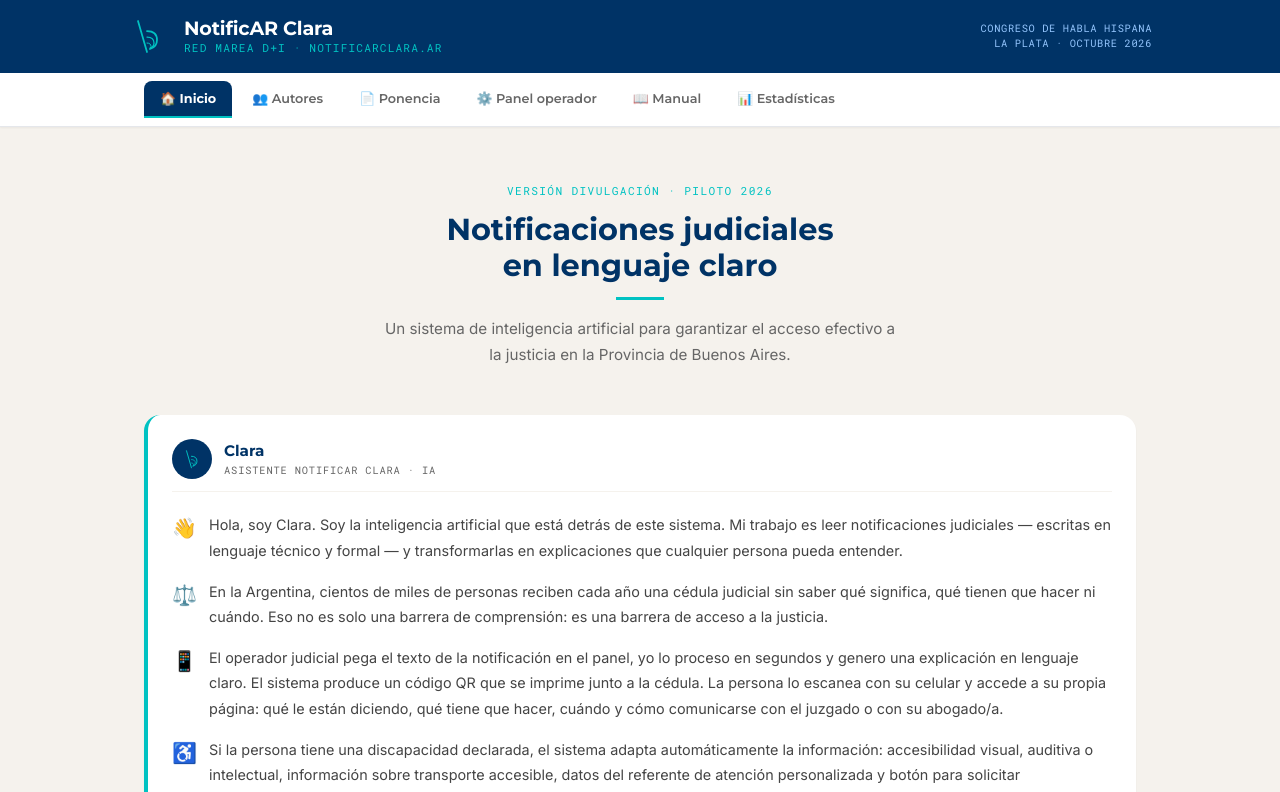
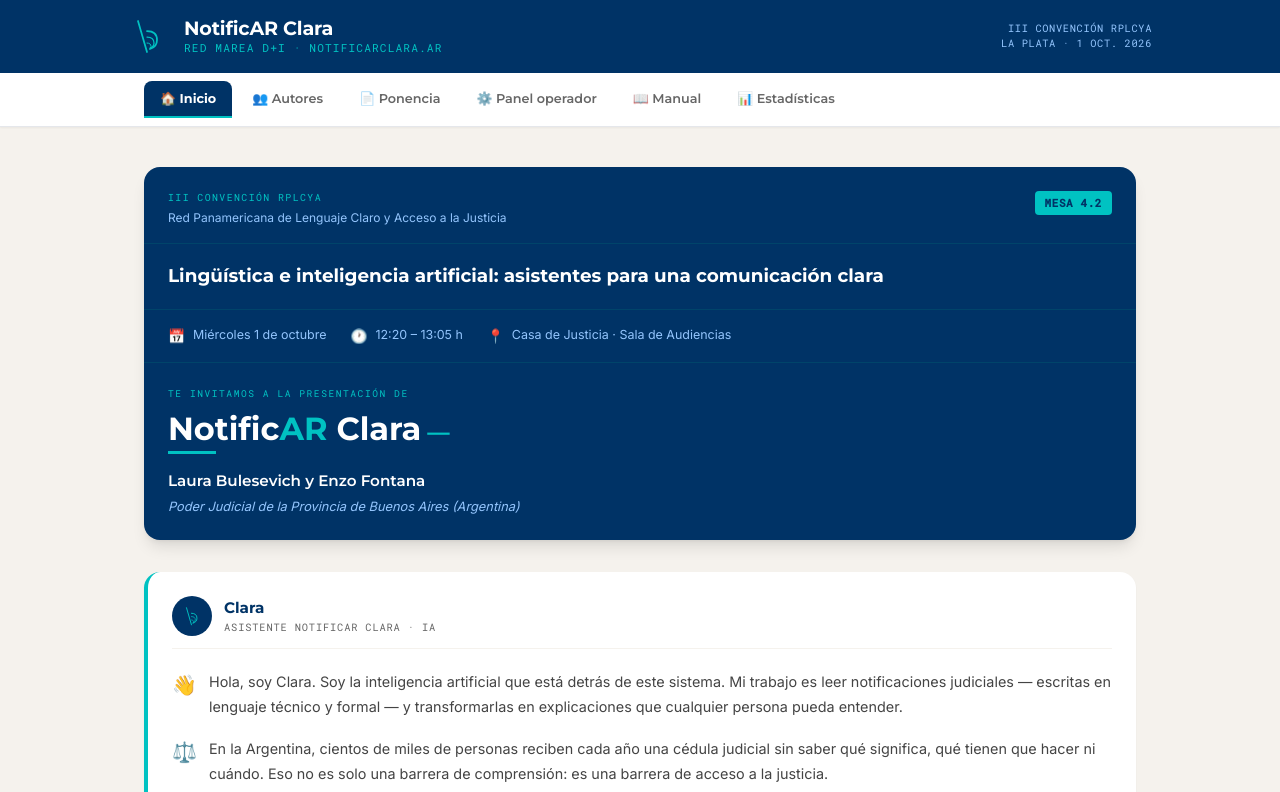
Before and after one commit to drfontana-arch/notificar-clara, a Next.js app: page / in a window 1280 px wide. Shown: the top 792 px of the page. Built offline with nearby package versions, Linux system fonts and the light colour scheme.

Commit message:
landing: portada III Convencion RPLCyA + datos correctos del evento

```diff
--- a/src/app/page.jsx
+++ b/src/app/page.jsx
@@ -29,32 +29,51 @@ const CLARA_INTRO = [
   },
   {
     icono: '🔬',
-    texto: 'NotificAR Clara es un prototipo piloto desarrollado por Red Marea D+I para el Congreso de Habla Hispana de La Plata 2026. Está construido con tecnología 100% disponible hoy, sin necesidad de grandes inversiones de infraestructura, y es adaptable a cualquier fuero o jurisdicción.',
+    texto: 'NotificAR Clara es un prototipo piloto desarrollado por Red Marea D+I, presentado en la III Convención RPLCyA (Red Panamericana de Lenguaje Claro y Acceso a la Justicia) en La Plata, octubre 2026. Está construido con tecnología 100% disponible hoy, sin necesidad de grandes inversiones de infraestructura, y es adaptable a cualquier fuero o jurisdicción.',
   },
 ]
 
 const AUTORES = [
   {
+    nombre: 'Laura A. Bulesevich',
+    email: 'bulesevichlaura@gmail.com',
+    foto: null,
+    cargo: 'Jueza de la Cámara de Apelaciones Civil y Comercial de Necochea',
+    cv: [
+      'Integrante del Cuerpo Académico del Fuero Civil y Comercial del Consejo de la Magistratura de la Provincia de Buenos Aires.',
+      'Abogada egresada de la UBA con medalla de oro, distinguida con Premio CSJN.',
+      'Especialista en Derecho Penal — UBA (Director: Dr. David Baigún).',
+      'Diplomada en Derechos Económicos, Sociales, Culturales y Ambientales — UBA / CIDH / CIADH (nov. 2020).',
+      'Diplomada en Familias y Género — Universidad Nacional del Chaco Austral (mar. 2022).',
+      'Diplomada en Argumentación Jurídica y Litigio Judicial — Universidad de San Isidro.',
+    ],
+  },
+  {
     nombre: 'Enzo Fontana',
     email: 'dr.fontana@gmail.com',
     foto: null,
-    cv: 'Abogado. Integrante de Red Marea D+I. Especialista en derecho e innovación tecnológica.',
-  },
-  {
-    nombre: 'Laura Bulesevich',
-    email: 'bulesevichlaura@gmail.com',
-    foto: null,
-    cv: 'Abogada. Integrante de Red Marea D+I.',
+    cargo: 'Secretario de la Unidad Funcional de Defensa Penal N° 6 — Departamento Judicial de Necochea',
+    cv: [
+      'Ministerio Público de la Provincia de Buenos Aires (desde 2015).',
+      'Abogado egresado de la Universidad Nacional de Mar del Plata (2003).',
+      'Mediador (Programa de Formación de Mediadores de la UNLZ y de la Fundación CIJUSO).',
+      'Ex docente titular de Abordaje de Conflictos y Derechos Humanos y Ética Profesional, Escuela de Policía Juan Vucetich, sede Necochea.',
+      'Diplomado Iberoamericano en Innovación y Liderazgo Judicial — Universidad Champagnat.',
+    ],
   },
 ]
 
-const PONENCIA_RESUMEN = `NotificAR Clara propone integrar inteligencia artificial al proceso de notificación judicial en la Provincia de Buenos Aires, con el objetivo de garantizar el acceso efectivo a la justicia de personas en condición de vulnerabilidad.
+const PONENCIA_RESUMEN = `Ser notificado de un acto judicial es, en teoría, el punto de partida del ejercicio de los derechos procesales. Sin embargo, en la práctica, es con frecuencia el punto donde ese ejercicio se detiene. El lenguaje técnico-jurídico que caracteriza a las cédulas, citaciones y notificaciones electrónicas resulta opaco para la gran mayoría de sus destinatarios.
 
-El sistema parte de una premisa simple: el derecho a ser notificado no se agota en la entrega formal del papel. Implica también el derecho a comprender qué dice ese papel. Sin comprensión no hay ejercicio efectivo del derecho de defensa, no hay acceso real a la justicia.
+Las consecuencias de esa incomprensión son concretas: inasistencias a audiencias, rebeldías declaradas, plazos procesales vencidos, privaciones de libertad evitables, resoluciones consentidas y, en resumen, derechos no ejercidos o vulnerados. La barrera comunicacional no es un problema periférico al sistema judicial sino que es uno de sus costos invisibles más significativos.
 
-La propuesta combina: (1) procesamiento de lenguaje natural mediante IA (Claude Haiku 4.5, Anthropic) para traducir el lenguaje jurídico a lenguaje claro; (2) generación automática de un código QR por cada notificación; (3) una página web ciudadana accesible desde el celular que incluye explicación adaptada, guía de acciones, contacto directo con el órgano emisor y ajustes razonables para personas con discapacidad; y (4) un canal de WhatsApp para consultas de los ciudadanos con derivación automática al área responsable.
+NotificAR Clara es un sistema de mediación comunicacional y servicios diseñado para dar respuesta tecnológica a ese problema. Su propósito central es incorporar, en las notificaciones y citaciones judiciales, una capa de comprensión accesible desde el teléfono celular de cualquier persona, sin modificar los documentos originales ni los sistemas informáticos en uso.
 
-El sistema está diseñado conforme a las Reglas de Brasilia (reglas 58 a 61), la Ley Provincial 15.184 y la Resolución SC 1131/26 de la SCBA, y puede ser implementado con tecnología disponible en la actualidad, sin requerir modificaciones legislativas previas.`
+La propuesta se organiza en cuatro ejes: (1) el diagnóstico de la notificación como acto de comunicación que falla sistemáticamente; (2) el marco normativo — Reglas de Brasilia (58 a 63), CDPD, CDN, Convención Interamericana sobre Personas Mayores y Res. SCBA 1131/26; (3) la arquitectura y funcionamiento del sistema; y (4) la viabilidad, impacto esperado y condiciones de escalabilidad.
+
+El sistema opera mediante un código QR que se añade al documento judicial. Al escanearlo, el destinatario accede a una asistente virtual de video generada con IA que explica su función y brinda comunicación en lenguaje claro. Incluye triaje automatizado editable, formulación de preguntas sobre el acto notificado y vías de contacto directo con el órgano emisor. Módulos diferenciados de ajustes razonables contemplan perfiles para personas con discapacidad, adultos mayores y niñas, niños y adolescentes.
+
+El resultado principal es un prototipo operativo disponible para demostración. Los hallazgos confirman que la implementación no requiere gran inversión en infraestructura y puede avanzar órgano por órgano sobre la infraestructura digital ya existente. NotificAR Clara propone que el rigor técnico del documento y la explicación comprensible para quien lo recibe puedan coexistir en el mismo soporte.`
 
 // ── Isologo Red Marea D+I (SVG inline) ───────────────────
 function IsologoRedMarea({ color = '#ffffff', size = 32 }) {
@@ -92,10 +111,10 @@ export default function LandingPage() {
           </div>
           <div className="text-right hidden sm:block">
             <p style={{ fontFamily: 'var(--font-mono)', fontSize: '0.65rem', color: '#93c5fd', letterSpacing: '0.06em' }} className="uppercase">
-              Congreso de Habla Hispana
+              III Convención RPLCyA
             </p>
             <p style={{ fontFamily: 'var(--font-mono)', fontSize: '0.65rem', color: '#93c5fd', letterSpacing: '0.06em' }} className="uppercase">
-              La Plata · Octubre 2026
+              La Plata · 1 oct. 2026
             </p>
           </div>
         </div>
@@ -131,18 +150,65 @@ export default function LandingPage() {
         {tabActiva === 'inicio' && (
           <div className="space-y-8">
 
-            {/* Hero */}
-            <div className="text-center py-4">
-              <p style={{ fontFamily: 'var(--font-mono)', color: '#00C2C2', fontSize: '0.7rem', letterSpacing: '0.12em' }} className="uppercase mb-3">
-                VERSIÓN DIVULGACIÓN · Piloto 2026
-              </p>
-              <h1 style={{ fontFamily: 'var(--font-heading)', fontWeight: 700, fontSize: '1.9rem', color: '#003366', lineHeight: 1.2 }} className="mb-3">
-                Notificaciones judiciales<br/>en lenguaje claro
-              </h1>
-              <div style={{ width: 48, height: 3, backgroundColor: '#00C2C2', margin: '0 auto 16px' }} />
-              <p style={{ fontFamily: 'var(--font-body)', color: '#666666', fontSize: '0.95rem', maxWidth: 520, margin: '0 auto', lineHeight: 1.7 }}>
-                Un sistema de inteligencia artificial para garantizar el acceso efectivo a la justicia en la Provincia de Buenos Aires.
-              </p>
+            {/* ── Portada evento (inspirada en flyer RPLCyA) ── */}
+            <div className="rounded-2xl overflow-hidden shadow-lg" style={{ backgroundColor: '#003366' }}>
+
+              {/* Banda superior — evento */}
+              <div className="px-6 pt-6 pb-4 border-b" style={{ borderBottomColor: '#00446a' }}>
+                <div className="flex items-start justify-between gap-4 flex-wrap">
+                  <div>
+                    <p style={{ fontFamily: 'var(--font-mono)', color: '#00C2C2', fontSize: '0.62rem', letterSpacing: '0.14em' }} className="uppercase mb-1">
+                      III Convención RPLCyA
+                    </p>
+                    <p style={{ fontFamily: 'var(--font-body)', color: '#93c5fd', fontSize: '0.75rem', lineHeight: 1.4 }}>
+                      Red Panamericana de Lenguaje Claro y Acceso a la Justicia
+                    </p>
+                  </div>
+                  <span style={{ fontFamily: 'var(--font-mono)', fontSize: '0.68rem', backgroundColor: '#00C2C2', color: '#003366', fontWeight: 700, letterSpacing: '0.06em', padding: '4px 10px', borderRadius: 4 }}>
+                    MESA 4.2
+                  </span>
+                </div>
+              </div>
+
+              {/* Título de la mesa */}
+              <div className="px-6 py-5 border-b" style={{ borderBottomColor: '#00446a' }}>
+                <p style={{ fontFamily: 'var(--font-heading)', fontWeight: 700, fontSize: '1.15rem', color: '#ffffff', lineHeight: 1.35 }}>
+                  Lingüística e inteligencia artificial: asistentes para una comunicación clara
+                </p>
+              </div>
+
+              {/* Datos logísticos */}
+              <div className="px-6 py-4 flex flex-wrap gap-x-6 gap-y-2 border-b" style={{ borderBottomColor: '#00446a' }}>
+                {[
+                  { icon: '📅', text: 'Miércoles 1 de octubre' },
+                  { icon: '🕐', text: '12:20 – 13:05 h' },
+                  { icon: '📍', text: 'Casa de Justicia · Sala de Audiencias' },
+                ].map((d, i) => (
+                  <div key={i} className="flex items-center gap-2">
+                    <span style={{ fontSize: '0.85rem' }}>{d.icon}</span>
+                    <span style={{ fontFamily: 'var(--font-body)', color: '#93c5fd', fontSize: '0.78rem' }}>{d.text}</span>
+                  </div>
+                ))}
+              </div>
+
+              {/* Presentación de NotificAR Clara */}
+              <div className="px-6 py-6">
+                <p style={{ fontFamily: 'var(--font-mono)', color: '#00C2C2', fontSize: '0.6rem', letterSpacing: '0.16em' }} className="uppercase mb-3">
+                  Te invitamos a la presentación de
+                </p>
+                <p style={{ fontFamily: 'var(--font-heading)', fontWeight: 700, fontSize: '2rem', color: '#ffffff', lineHeight: 1, marginBottom: 6 }}>
+                  Notific<span style={{ color: '#00C2C2' }}>AR</span> Clara
+                  <span style={{ color: '#00C2C2', marginLeft: 6, fontSize: '1.4rem' }}>—</span>
+                </p>
+                <div style={{ width: 48, height: 3, backgroundColor: '#00C2C2', marginBottom: 16 }} />
+                <p style={{ fontFamily: 'var(--font-heading)', fontWeight: 600, color: '#ffffff', fontSize: '0.95rem', marginBottom: 4 }}>
+                  Laura Bulesevich y Enzo Fontana
+                </p>
+                <p style={{ fontFamily: 'var(--font-body)', color: '#93c5fd', fontSize: '0.8rem', fontStyle: 'italic' }}>
+                  Poder Judicial de la Provincia de Buenos Aires (Argentina)
+                </p>
+              </div>
+
             </div>
 
             {/* Clara presenta */}
@@ -223,7 +289,7 @@ export default function LandingPage() {
 
             <div className="bg-white rounded-xl p-5 shadow-sm border-l-4" style={{ borderLeftColor: '#00C2C2' }}>
               <p style={{ fontFamily: 'var(--font-body)', color: '#666', fontSize: '0.88rem', lineHeight: 1.7 }}>
-                Ponencia presentada en el <strong style={{ color: '#003366' }}>Congreso de Habla Hispana · La Plata, octubre 2026</strong>, en el marco de <strong style={{ color: '#003366' }}>Red Marea D+I</strong> — colectivo de colaboración intelectual que intersecciona derecho e innovación. Tagline: <em>"Derecho e innovación en red"</em>.
+                Ponencia presentada en la <strong style={{ color: '#003366' }}>III Convención RPLCyA — Red Panamericana de Lenguaje Claro y Acceso a la Justicia · La Plata, 1 de octubre de 2026</strong>, en el marco de <strong style={{ color: '#003366' }}>Red Marea D+I</strong> — colectivo de colaboración intelectual que intersecciona derecho e innovación. Tagline: <em>"Derecho e innovación en red"</em>.
               </p>
             </div>
 
@@ -234,21 +300,29 @@ export default function LandingPage() {
                     <img src={autor.foto} alt={autor.nombre} className="w-28 h-28 rounded-full object-cover" style={{ border: '4px solid #003366' }} />
                   ) : (
                     <div className="w-28 h-28 rounded-full flex items-center justify-center text-white text-4xl" style={{ backgroundColor: '#003366', border: '4px solid #00C2C2', fontFamily: 'var(--font-heading)', fontWeight: 700 }}>
-                      {autor.nombre.charAt(0)}
+                      {autor.nombre.split(' ').map(p => p[0]).join('').slice(0,2)}
                     </div>
                   )}
-                  <div>
-                    <h3 style={{ fontFamily: 'var(--font-heading)', fontWeight: 700, color: '#003366', fontSize: '1.1rem' }}>{autor.nombre}</h3>
-                    <div style={{ width: 24, height: 2, backgroundColor: '#00C2C2', margin: '8px auto' }} />
-                    <p style={{ fontFamily: 'var(--font-body)', color: '#666', fontSize: '0.85rem', lineHeight: 1.65 }}>{autor.cv}</p>
-                    <a href={`mailto:${autor.email}`} style={{ fontFamily: 'var(--font-mono)', color: '#00C2C2', fontSize: '0.72rem' }} className="hover:underline mt-2 block">{autor.email}</a>
+                  <div className="text-left w-full">
+                    <h3 style={{ fontFamily: 'var(--font-heading)', fontWeight: 700, color: '#003366', fontSize: '1.1rem', textAlign: 'center' }}>{autor.nombre}</h3>
+                    <div style={{ width: 24, height: 2, backgroundColor: '#00C2C2', margin: '8px auto 10px' }} />
+                    <p style={{ fontFamily: 'var(--font-body)', color: '#003366', fontSize: '0.82rem', fontWeight: 600, lineHeight: 1.4, textAlign: 'center', marginBottom: 12 }}>{autor.cargo}</p>
+                    <ul className="space-y-1">
+                      {autor.cv.map((item, i) => (
+                        <li key={i} style={{ fontFamily: 'var(--font-body)', color: '#555', fontSize: '0.8rem', lineHeight: 1.55 }} className="flex gap-2">
+                          <span style={{ color: '#00C2C2', flexShrink: 0 }}>·</span>
+                          <span>{item}</span>
+                        </li>
+                      ))}
+                    </ul>
+                    <a href={`mailto:${autor.email}`} style={{ fontFamily: 'var(--font-mono)', color: '#00C2C2', fontSize: '0.72rem' }} className="hover:underline mt-3 block text-center">{autor.email}</a>
                   </div>
                 </div>
               ))}
             </div>
 
             <div className="rounded-xl p-4 text-center text-sm border border-dashed" style={{ borderColor: '#00C2C2', color: '#666', fontFamily: 'var(--font-body)' }}>
-              ℹ️ Fotos y CVs completos se incorporarán próximamente.
+              📷 Fotos de los autores se incorporarán próximamente.
             </div>
           </div>
         )}
@@ -265,10 +339,10 @@ export default function LandingPage() {
             <div className="bg-white rounded-2xl shadow-sm p-6 space-y-5">
               <div className="pb-5 border-b" style={{ borderBottomColor: '#F5F2ED' }}>
                 <p style={{ fontFamily: 'var(--font-mono)', color: '#00C2C2', fontSize: '0.65rem', letterSpacing: '0.1em' }} className="uppercase mb-2">
-                  Congreso de Habla Hispana · La Plata · Octubre 2026
+                  III Convención RPLCyA · Mesa 4.2 · La Plata · 1 oct. 2026
                 </p>
                 <h3 style={{ fontFamily: 'var(--font-heading)', fontWeight: 700, fontSize: '1.1rem', color: '#003366', lineHeight: 1.35 }}>
-                  NotificAR Clara: inteligencia artificial para la traducción de notificaciones judiciales a lenguaje claro en la Provincia de Buenos Aires
+                  NotificAR Clara: sistema de mediación comunicacional para la comprensión de notificaciones judiciales mediante inteligencia artificial y asistente virtual de video
                 </h3>
                 <p style={{ fontFamily: 'var(--font-body)', color: '#666', fontSize: '0.82rem', marginTop: 8 }}>
                   Enzo Fontana · Laura Bulesevich · Red Marea D+I
@@ -285,7 +359,7 @@ export default function LandingPage() {
               </div>
 
               <div className="rounded-xl p-4 text-center border border-dashed" style={{ borderColor: '#00C2C2', color: '#666', fontFamily: 'var(--font-body)', fontSize: '0.85rem' }}>
-                📄 Texto completo de la ponencia — próximamente.
+                📄 Texto completo de la ponencia — disponible próximamente en formato descargable.
               </div>
             </div>
           </div>
```
